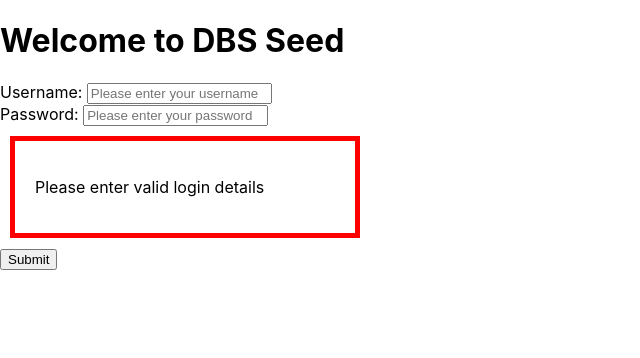
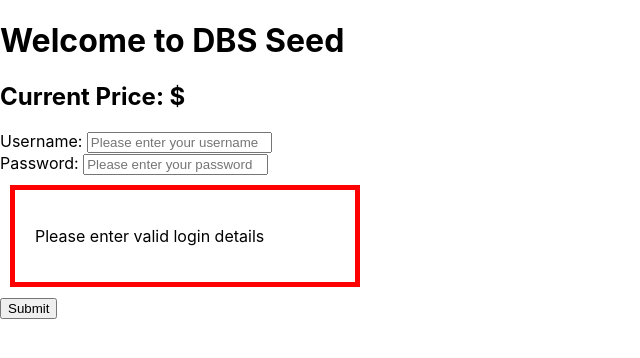
Before and after one commit to yongqjn/TT3_Group20, a React (Create React App) app: page / in a window 1280 px wide. Shown: the top 358 px of the page, without its empty margins (0-640 px from the left). Built offline with nearby package versions, Linux system fonts and the light colour scheme; no server answers.

Commit message:
added current price component

```diff
--- a/src/App.js
+++ b/src/App.js
@@ -3,6 +3,7 @@ import Detailform from "./components/Detailform";
 import Login from "./components/Login";
 import React, {useState} from 'react';
 import UserInformation from "./components/UserInformation"
+import CurrentPrice from "./components/CurrentPrice"
 
 function App() {
   const [accountKey, setaccountKey] = useState();
@@ -11,6 +12,7 @@ function App() {
   return (
     <div>
       <h1>Welcome to DBS Seed</h1>
+      <CurrentPrice/>
       {!isLoggedIn ?
       <Login
         checkLogin={setLoggedIn}
--- /dev/null
+++ b/src/components/CurrentPrice.js
@@ -0,0 +1,31 @@
+import React, {useState} from 'react'
+import axios from 'axios'
+
+const CurrentPrice = () => {
+    const[currprice, setcurrprice] = useState()
+
+    async function makeRequest() {
+        const config = {
+          method: "post",
+          url:
+            "https://849rs099m3.execute-api.ap-southeast-1.amazonaws.com/techtrek/pricing/current",
+          headers: { "x-api-key": "jWw6Vw4WxKaVmy5YPAvz2fAEraoq9Ds6IiqRxXd5" },
+
+        };
+
+        let res = await axios(config);
+        setcurrprice(res.data.price)
+        console.log(res.data);
+
+      }
+
+      makeRequest();
+
+    return (
+        <div>
+            <h2>Current Price: ${currprice}</h2>
+        </div>
+    )
+}
+
+export default CurrentPrice
--- a/src/components/Login.js
+++ b/src/components/Login.js
@@ -4,6 +4,7 @@ import InvalidInput from "./InvalidInput"
 
 function Login({checkLogin, isLoggedIn}) {
 
+  const axios = require("axios");
   const account = {
     username: "Group20",
     password: "IF8v6jPuIsQFJ7i"
@@ -31,17 +32,6 @@ function Login({checkLogin, isLoggedIn}) {
     console.log(UserName);
     console.log(PassWord);
   };
-
-  // useEffect(()=>{
-  //   axios.get(`https://jsonplaceholder.typicode.com/posts/${submit}`)
-  //   .then(response=>{
-  //       alert(response.data.title)
-  //   })
-  //   .catch(error=>{
-  //       console.log(error)
-  //   })
-
-  // },[submit])
 
   return (
     <div>
```
